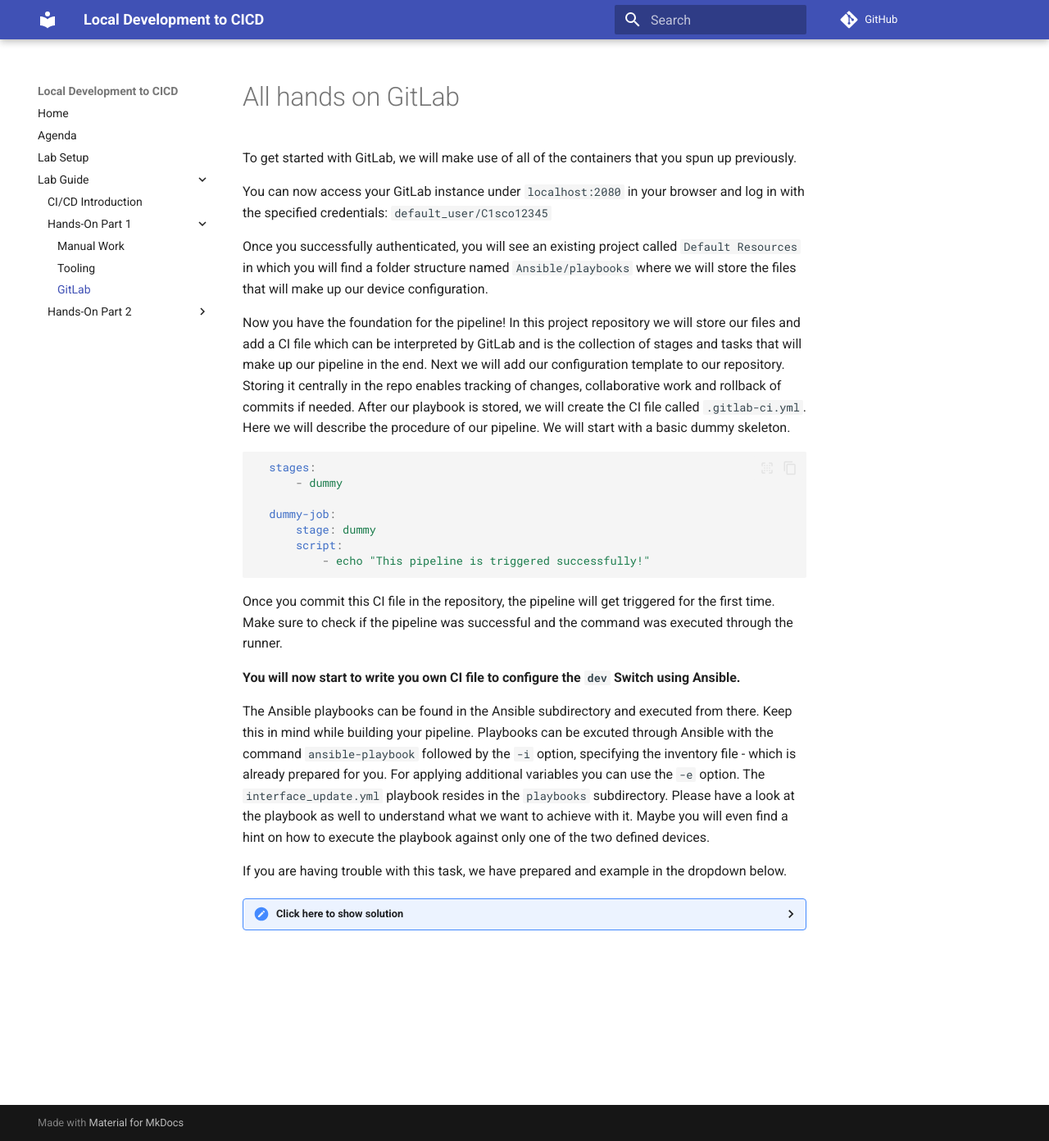
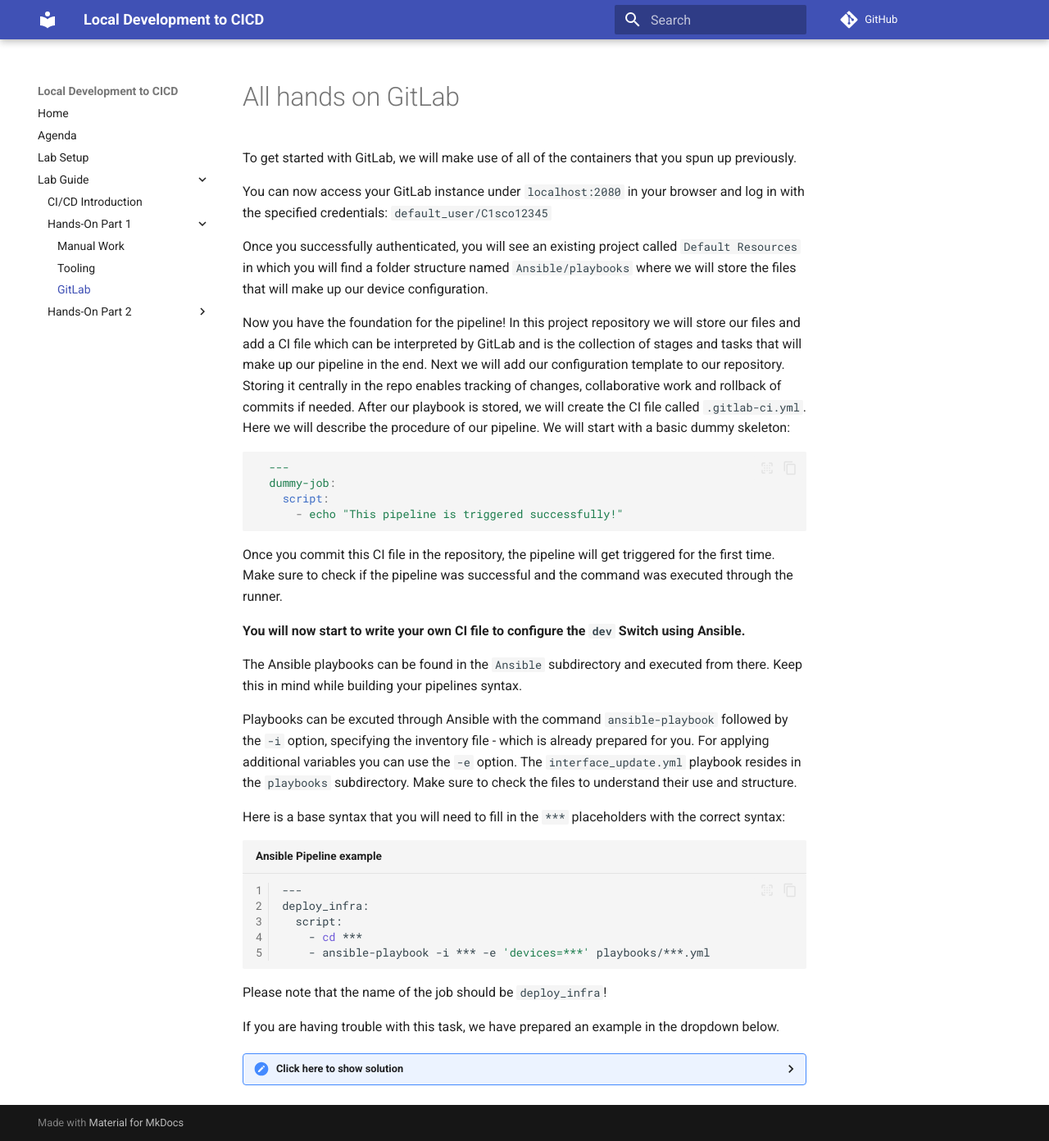
Before and after one commit to moore-automation/local_dev_to_cicd, an MkDocs documentation site: the page built from docs/Lab_Guide/hands_on_01_section_c.md, in a window 1280 px wide and 1392 px high. Shown: the whole window at 82% size. Built offline with MkDocs 1.6.1 and Material for MkDocs 9.7.7, drawn with Linux system fonts in a browser that asks for light colours; comment, search, counter and statistics services are not loaded.

Commit message:
added details

````diff
--- a/docs/Lab_Guide/hands_on_01_section_c.md
+++ b/docs/Lab_Guide/hands_on_01_section_c.md
@@ -8,40 +8,47 @@
 
 Now you have the foundation for the pipeline! In this project repository we will store our files and add a CI file which can be interpreted by GitLab and is the collection of stages and tasks that will make up our pipeline in the end.
 Next we will add our configuration template to our repository. Storing it centrally in the repo enables tracking of changes, collaborative work and rollback of commits if needed.
-After our playbook is stored, we will create the CI file called `.gitlab-ci.yml`. Here we will describe the procedure of our pipeline. We will start with a basic dummy skeleton.
+After our playbook is stored, we will create the CI file called `.gitlab-ci.yml`. Here we will describe the procedure of our pipeline. We will start with a basic dummy skeleton:
 
 ```yml
-  stages:
-      - dummy
-
+  ---
   dummy-job:
-      stage: dummy
-      script:
-          - echo "This pipeline is triggered successfully!"
+    script:
+      - echo "This pipeline is triggered successfully!"
 ```
 
 Once you commit this CI file in the repository, the pipeline will get triggered for the first time. Make sure to check if the pipeline was successful and the command was executed through the runner.
 
-**You will now start to write you own CI file to configure the `dev` Switch using Ansible.**
+**You will now start to write your own CI file to configure the `dev` Switch using Ansible.**
 
-The Ansible playbooks can be found in the Ansible subdirectory and executed from there. Keep this in mind while building your pipeline.
-Playbooks can be excuted through Ansible with the command `ansible-playbook` followed by the `-i` option, specifying the inventory file - which is already prepared for you. For applying additional variables you can use the `-e` option. The `interface_update.yml` playbook resides in the `playbooks` subdirectory. Please have a look at the playbook as well to understand what we want to achieve with it. Maybe you will even find a hint on how to  execute the playbook against only one of the two defined devices.
+The Ansible playbooks can be found in the `Ansible` subdirectory and executed from there. Keep this in mind while building your pipelines syntax.
 
-If you are having trouble with this task, we have prepared and example in the dropdown below.
+Playbooks can be excuted through Ansible with the command `ansible-playbook` followed by the `-i` option, specifying the inventory file - which is already prepared for you. For applying additional variables you can use the `-e` option. The `interface_update.yml` playbook resides in the `playbooks` subdirectory. Make sure to check the files to understand their use and structure.
+
+Here is a base syntax that you will need to fill in the `***` placeholders with the correct syntax:
+
+  ```bash linenums="1" title="Ansible Pipeline example"
+  ---
+  deploy_infra:
+    script:
+      - cd ***
+      - ansible-playbook -i *** -e 'devices=***' playbooks/***.yml
+  ```
+
+Please note that the name of the job should be `deploy_infra`!
+
+If you are having trouble with this task, we have prepared an example in the dropdown below.
 
 <details>
 
 <summary>Click here to show solution</summary>
 
-  ```bash linenums="1" title="Ansible Pipeline example"
+  ```bash linenums="1" title="Ansible Pipeline solution"
   ---
-  stages:
-    - deploy_test
   deploy_infra:
-    stage: deploy_test
     script:
       - cd Ansible
-      - ansible-playbook -i inventory -e 'devices=cat9kv01-dev' playbooks/interface_update.yml
+      - ansible-playbook -i inventory -e 'devices=development' playbooks/interface_update.yml
   ```
 
 </details>
````
Also changed, not shown: docs/lab_setup_connect.md (+2 -0 lines).
